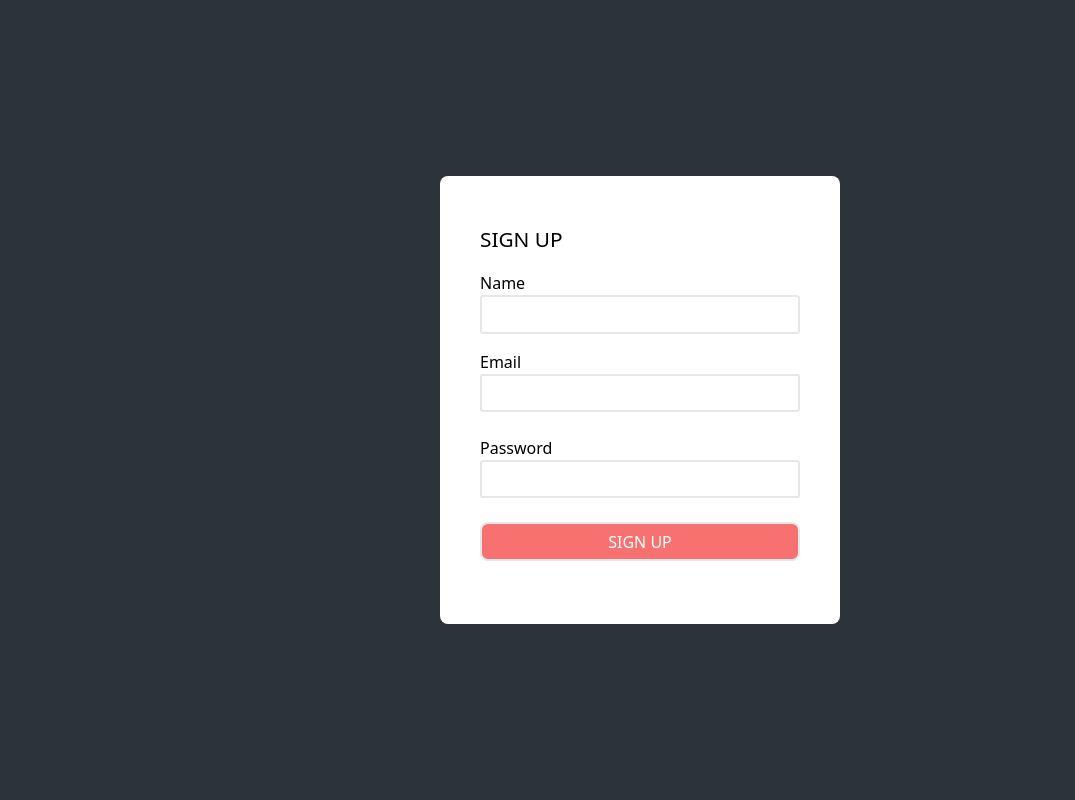
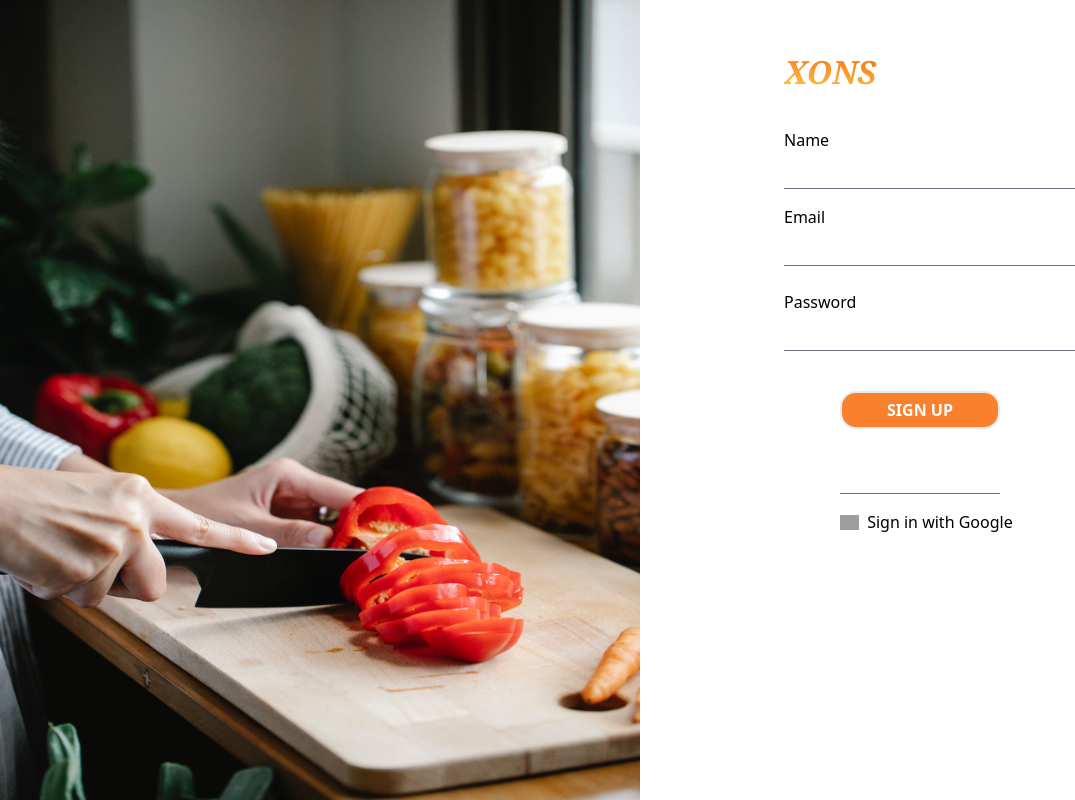
Before and after one commit to Cxons/RecipeApp, a React (Vite) app in the folder frontEnd/recipeApp/: page /user/signup in a window 1280 px wide. Shown: the whole page, without its empty margins (0-1075 px from the left). Built offline with nearby package versions, Linux system fonts and the light colour scheme; grey boxes are pictures that could not be loaded; the HTML template or start-up script is replaced by a standard one.

Commit message:
i changed the signup page

```diff
--- a/frontEnd/recipeApp/src/SignUp.jsx
+++ b/frontEnd/recipeApp/src/SignUp.jsx
@@ -2,6 +2,10 @@
 import React, { useEffect, useState } from "react";
 import axios from "axios";
 import { useNavigate } from "react-router-dom";
+import googleImg from "../src/assets/images/google.png";
+import loginImg from "./assets/images/image19.jpg";
+import { motion } from "framer-motion";
+import { signInWithGoogle } from "./firebase";
 
 export default function Logins() {
   const [posts, setPosts] = useState({
@@ -17,11 +21,19 @@ export default function Logins() {
       [e.target.name]: e.target.value,
     });
   }
+  function googleSignIn() {
+    signInWithGoogle(navigate);
+  }
+  const navigate = useNavigate();
   function handleSubmit(e) {
     e.preventDefault();
     axios
       .post("http://localhost:3500/users/Register", posts)
-      .then((res) => console.log(res.data))
+      .then((res) => {
+        if (res) {
+          console.log(res.data), navigate("/user/login", { replace: false });
+        }
+      })
       .catch((err) => {
         console.log(err);
         setErr(err.response.data.message);
@@ -29,24 +41,28 @@ export default function Logins() {
   }
 
   return (
-    <div className="bg-[#2A3439] min-h-[100vh] max-w-[100vw] flex justify-center items-center">
+    <div className="bg-white min-h-[100vh] max-w-[100vw] flex">
+      <div className="basis-[50%] h-[100vh] overflow-hidden">
+        <img className="w-full h-full" src={loginImg} />
+      </div>
+      <div className="basis-[50%] flex items-center w-[50vw] flex-col">
         <form
-        className="flex flex-col h-[28rem] w-[25rem] bg-white rounded-[0.5rem]"
+          className="flex flex-col h-[100%] w-[80%] bg-white ml-[5rem] mt-[0rem] rounded-[0.5rem]"
           onSubmit={handleSubmit}
         >
-        <div className="my-[1rem] ml-[2.5rem] mt-[3rem] text-[1.3rem]">
-          SIGN UP
+          <div className="my-[1rem] ml-[2.5rem] mt-[3rem] text-[2rem] italic font-serif bg-clip-text bg-gradient-to-tr from-amber-300 via-orange-500 to-white text-transparent font-bold">
+            XONS
           </div>
-        <label className="text-left ml-[2.5rem]" htmlFor="text">
+          <label className="text-left ml-[2.5rem] mt-[1rem]" htmlFor="text">
             Name
           </label>
           <input
             type="text"
+            name="name"
             id="text"
             value={posts.name}
-          name="name"
             onChange={handlePosts}
-          className="border-[2px] ml-[2.5rem] h-[2.4rem] w-[20rem] rounded-[0.2rem]"
+            className="border-b border-gray-500 py-2 px-3 text-black-500 leading-tight focus:outline-none focus:border-yellow-900 w-[20rem] ml-[2.5rem]"
           />
           <label className="text-left ml-[2.5rem] mt-[1rem]" htmlFor="email">
             Email
@@ -57,9 +73,12 @@ export default function Logins() {
             id="email"
             value={posts.email}
             onChange={handlePosts}
-          className="border-[2px] ml-[2.5rem] h-[2.4rem] w-[20rem] rounded-[0.2rem]"
+            className="border-b border-gray-500 py-2 px-3 text-black-500 leading-tight focus:outline-none focus:border-yellow-900 w-[20rem] ml-[2.5rem]"
           />
-        <label className="text-left ml-[2.5rem] mt-[1.5rem]" htmlFor="password">
+          <label
+            className="text-left ml-[2.5rem] mt-[1.5rem]"
+            htmlFor="password"
+          >
             Password
           </label>
           <input
@@ -68,20 +87,32 @@ export default function Logins() {
             value={posts.password}
             onChange={handlePosts}
             name="password"
-          className="border-[2px] ml-[2.5rem] h-[2.4rem] w-[20rem] rounded-[0.2rem]"
+            className="border-b border-gray-500 py-2 px-3 text-black-500 leading-tight focus:outline-none focus:border-yellow-900 w-[20rem] ml-[2.5rem]"
           />
           {err && (
             <div className="ml-[2.5rem] mt-[0.7rem] text-[.8rem] text-red-700">
               !!{err}
             </div>
           )}
-        <button
-          className="border-[2px] ml-[2.5rem] h-[2.4rem] w-[20rem] rounded-[0.5rem] mt-[1.5rem] bg-red-400 hover:bg-red-500 text-white"
+          <motion.button
+            whileHover={{ scale: 1.05 }}
+            className="border-[2px] ml-[6rem] h-[2.4rem] w-[10rem] rounded-[1rem] mt-[2.5rem]  bg-orange-500 opacity-[.9] font-semibold text-white"
             type="submit"
           >
             SIGN UP
+          </motion.button>
+          <div className="border-b mt-[3rem] ml-[6rem] border-gray-500 py-2 px-3 text-black-500 leading-tight w-[10rem]"></div>
+
+          <div className="flex mt-[1rem] ml-[6rem] space-x-2">
+            <div className="h-[1.2rem] w-[1.2rem] mt-[5px]">
+              <img src={googleImg} alt="" />
+            </div>
+            <button className="text-black" type="submit" onClick={googleSignIn}>
+              Sign in with Google
             </button>
+          </div>
         </form>
+      </div>
     </div>
   );
 }
```
Lines whose indentation alone changed are shown as unchanged.
